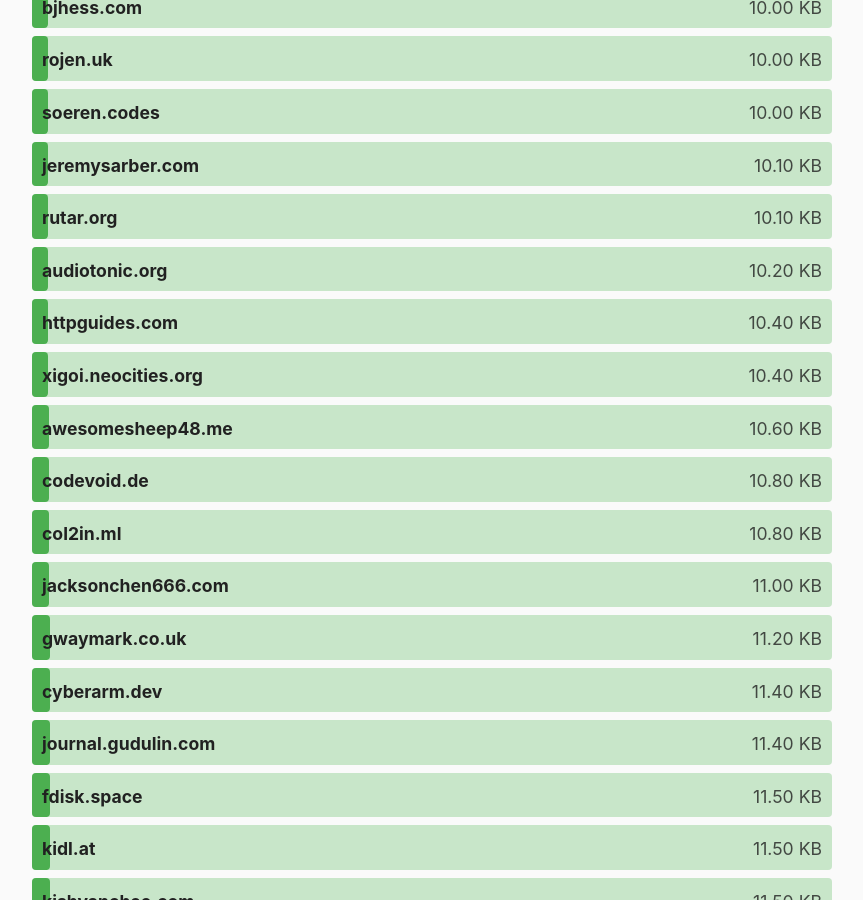
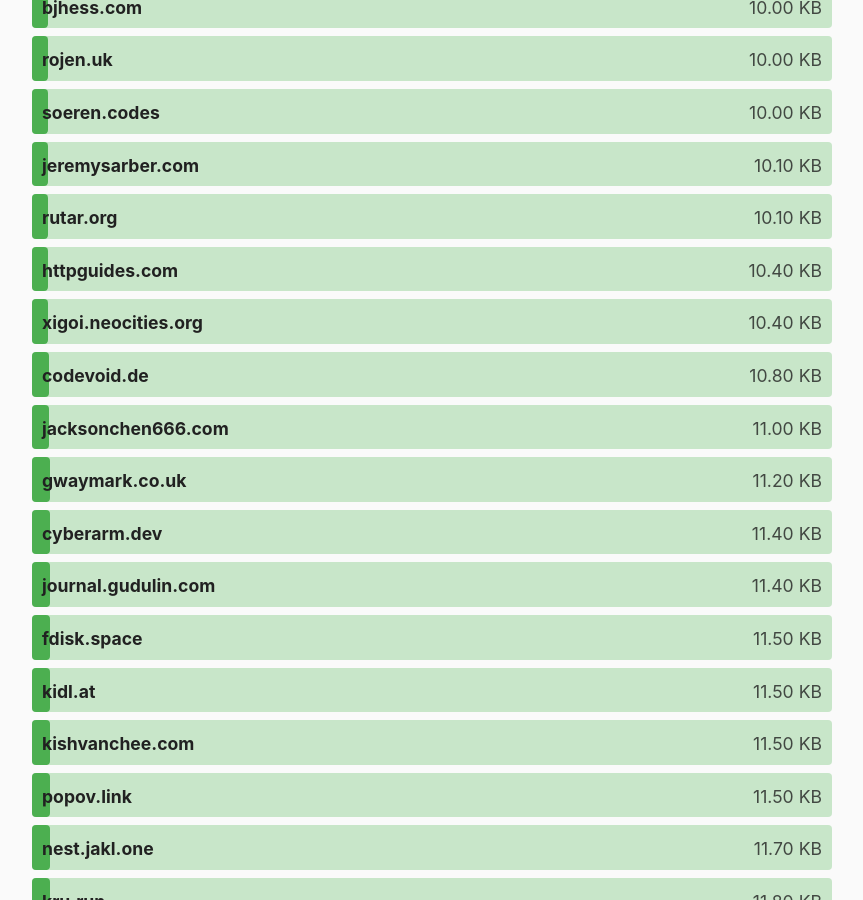
Before and after one commit to kevquirk/512kb.club, a Jekyll site: the page built from index.md, in a window 1280 px wide and 900 px high, scrolled down 5005 px. Shown: the whole window, without its empty margins (208-1071 px from the left). Built offline with Jekyll 4.4.1, drawn with Linux system fonts in a browser that asks for light colours; some of the changed text lies outside the part shown.

Commit message:
Issue #1269

```diff
--- a/_data/sites.yml
+++ b/_data/sites.yml
@@ -13,11 +13,6 @@
   size: 7.2
   last_checked: 2022-03-20
 
-- domain: 0xtatsu.xyz
-  url: https://0xtatsu.xyz/
-  size: 38.5
-  last_checked: 2023-04-07
-
 - domain: 100daystooffload.com
   url: https://100daystooffload.com/
   size: 25.6
@@ -163,11 +158,6 @@
   size: 98
   last_checked: 2023-02-04
 
-- domain: amanasifkhalid.github.io
-  url: https://amanasifkhalid.github.io/
-  size: 31.7
-  last_checked: 2022-05-06
-
 - domain: ampersandia.net
   url: https://ampersandia.net
   size: 48.8
@@ -203,11 +193,6 @@
   size: 362
   last_checked: 2022-05-16
 
-- domain: aperture.icu
-  url: https://aperture.icu/
-  size: 18.9
-  last_checked: 2023-02-17
-
 - domain: apex.ac
   url: https://apex.ac/
   size: 13.5
@@ -258,11 +243,6 @@
   size: 9.4
   last_checked: 2022-04-26
 
-- domain: audiotonic.org
-  url: https://audiotonic.org/
-  size: 10.2
-  last_checked: 2022-07-26
-
 - domain: auroraoutlook.com
   url: https://auroraoutlook.com/
   size: 86.3
@@ -278,11 +258,6 @@
   size: 213
   last_checked: 2022-05-06
 
-- domain: awesomesheep48.me
-  url: https://awesomesheep48.me/
-  size: 10.6
-  last_checked: 2022-05-15
-
 - domain: az.on.lt
   url: https://az.on.lt/
   size: 25.3
@@ -448,11 +423,6 @@
   size: 103
   last_checked: 2022-08-31
 
-- domain: blog.madelinepritchard.net
-  url: https://www.blog.madelinepritchard.net/
-  size: 90.6
-  last_checked: 2023-03-11
-
 - domain: blog.omgmog.net
   url: https://blog.omgmog.net/
   size: 85.1
@@ -733,11 +703,6 @@
   size: 22.6
   last_checked: 2022-05-06
 
-- domain: col2in.ml
-  url: https://col2in.ml/
-  size: 10.8
-  last_checked: 2022-06-20
-
 - domain: colincogle.name
   url: https://colincogle.name/
   size: 29.9
@@ -768,11 +733,6 @@
   size: 360
   last_checked: 2022-04-26
 
-- domain: cri.cl
-  url: https://cri.cl/
-  size: 72
-  last_checked: 2022-03-03
-
 - domain: cri.dev
   url: https://cri.dev/
   size: 30.2
@@ -833,11 +793,6 @@
   size: 115
   last_checked: 2023-03-24
 
-- domain: dafne.cc
-  url: https://dafne.cc/
-  size: 195
-  last_checked: 2022-05-13
-
 - domain: daltoncraven.com
   url: https://daltoncraven.com/
   size: 317
@@ -917,11 +872,6 @@
   url: https://devilinside.me
   size: 326
   last_checked: 2022-11-21
-
-- domain: diicorp95.neonarod.com
-  url: http://diicorp95.neonarod.com/
-  size: 19.1
-  last_checked: 2022-05-15
 
 - domain: divriots.com
   url: https://divriots.com/
```
